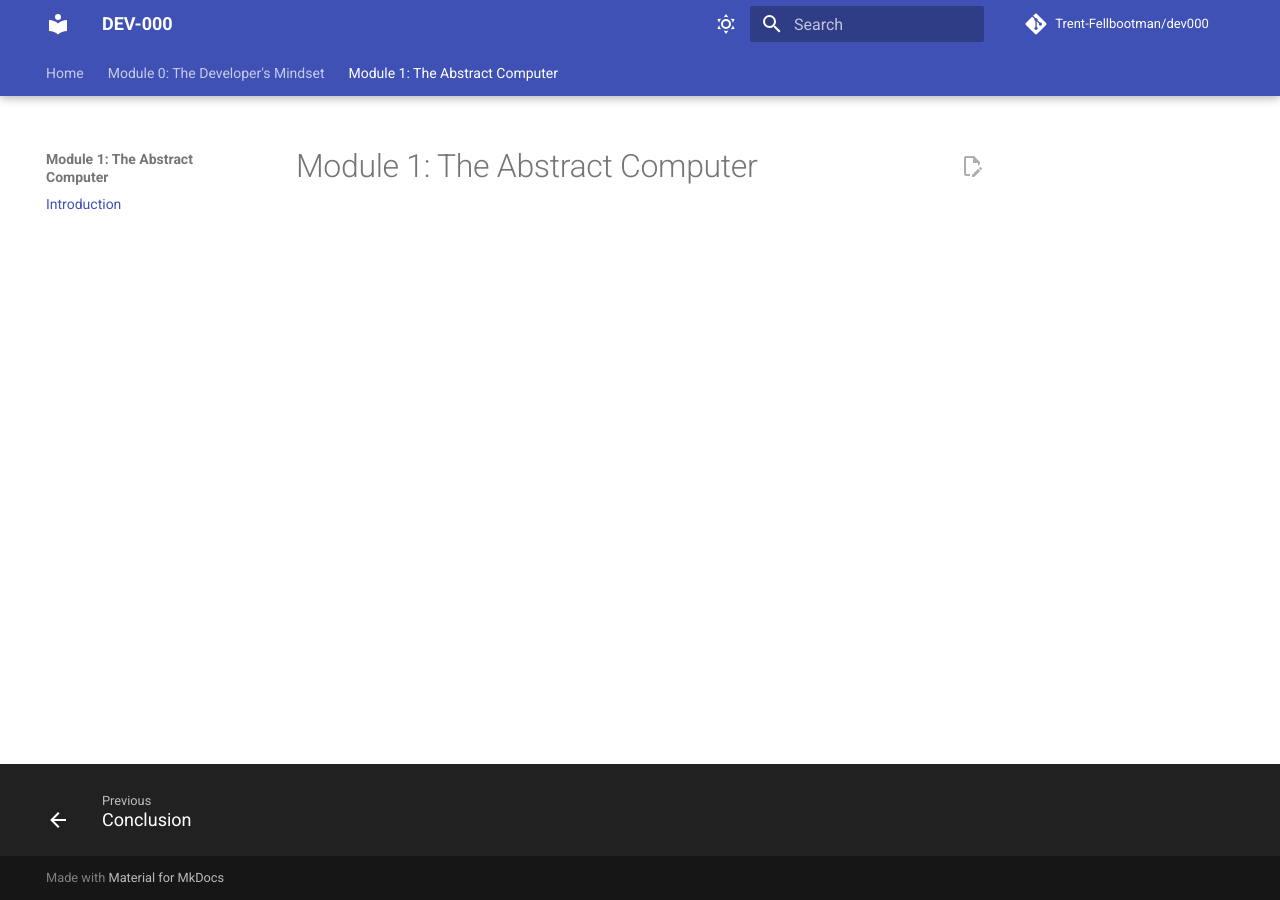
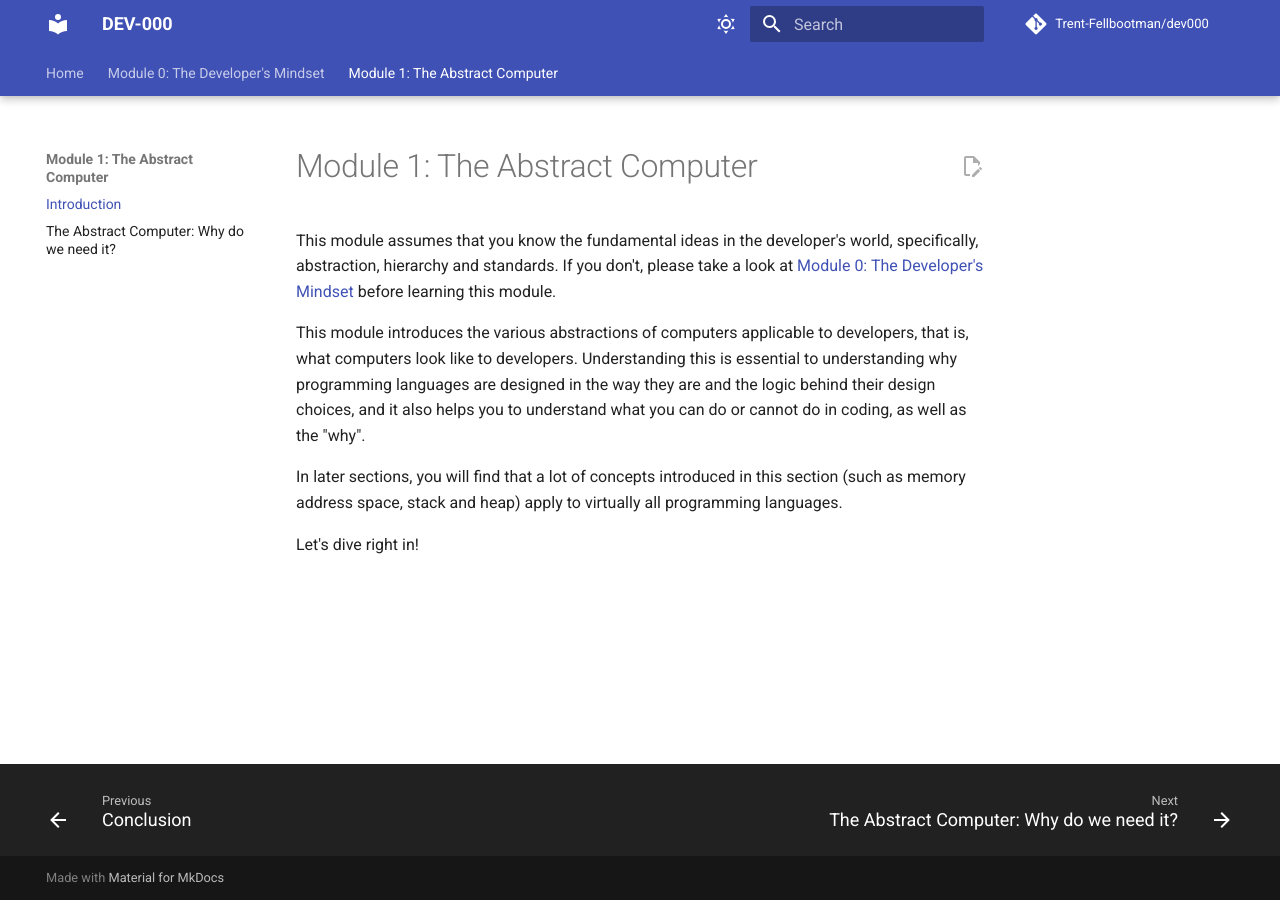
Before and after one commit to Trent-Fellbootman/dev000, an MkDocs documentation site: the page built from docs/abstract-computer/index.md, in a window 1280 px wide. Built offline with MkDocs 1.6.1 and Material for MkDocs 9.7.7, drawn with Linux system fonts in a browser that asks for light colours; comment, search, counter and statistics services are not loaded.

Commit message:
Add index.md

```diff
--- a/docs/abstract-computer/index.md
+++ b/docs/abstract-computer/index.md
@@ -1 +1,18 @@
 # Module 1: The Abstract Computer
+
+This module assumes that you know the fundamental ideas in the developer's world,
+specifically, abstraction, hierarchy and standards.
+If you don't, please take a look at [Module 0: The Developer's Mindset](../developer-mindset/index.md)
+before learning this module.
+
+This module introduces the various abstractions of computers applicable to developers,
+that is, what computers look like to developers.
+Understanding this is essential to understanding why programming languages are designed in the way they are
+and the logic behind their design choices,
+and it also helps you to understand what you can do or cannot do in coding, as well as the "why".
+
+In later sections, you will find that a lot of concepts introduced in this section
+(such as memory address space, stack and heap)
+apply to virtually all programming languages.
+
+Let's dive right in!
--- /dev/null
+++ b/docs/abstract-computer/why-abstraction.md
@@ -0,0 +1 @@
+# The Abstract Computer: Why do we need it?
--- a/mkdocs.yml
+++ b/mkdocs.yml
@@ -66,3 +66,4 @@ nav:
     - developer-mindset/conclusion.md
   - "Module 1: The Abstract Computer":
     - Introduction: abstract-computer/index.md
+    - abstract-computer/why-abstraction.md
```
